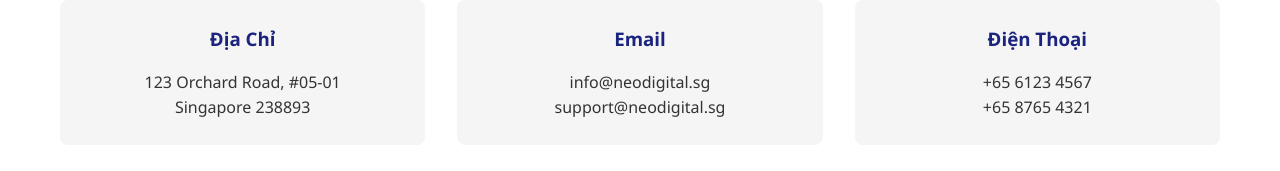
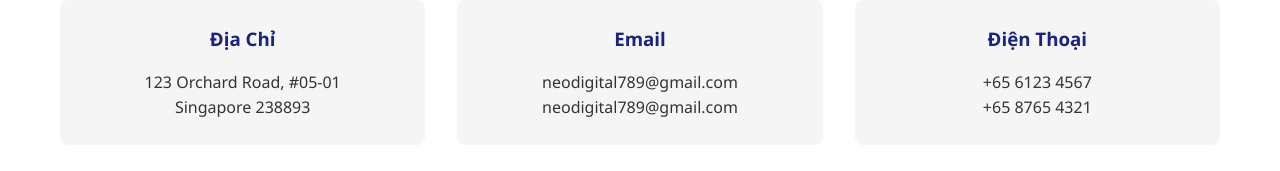
Before and after one commit to neodigital789/web, a plain HTML site: page index.html in a window 1280 px wide. Shown: the part 1826-1997 px from the top of the page. Drawn offline with Linux system fonts and the light colour scheme.

Commit message:
Update index.html

```diff
--- a/index.html
+++ b/index.html
@@ -264,8 +264,8 @@
                 </div>
                 <div class="contact-card">
                     <h3>Email</h3>
-                    <p>info@neodigital.sg</p>
-                    <p>support@neodigital.sg</p>
+                    <p>neodigital789@gmail.com</p>
+                    <p>neodigital789@gmail.com</p>
                 </div>
                 <div class="contact-card">
                     <h3>Điện Thoại</h3>
```
